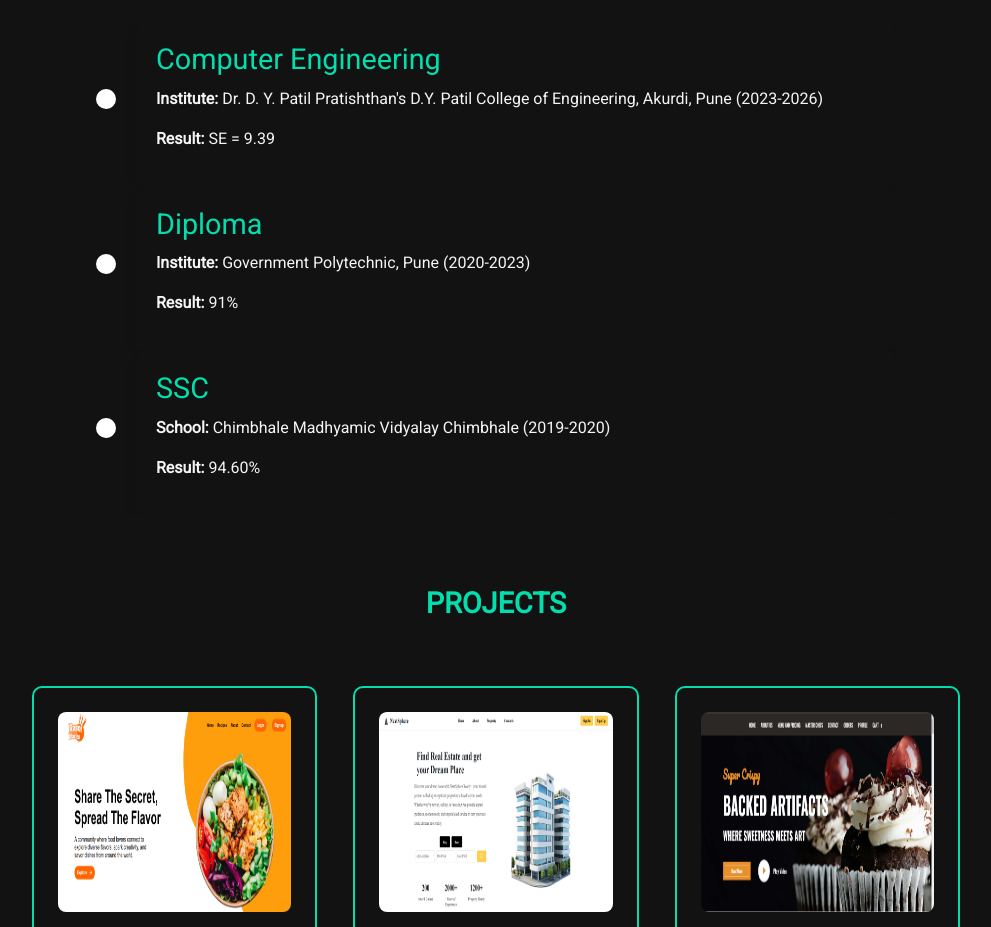
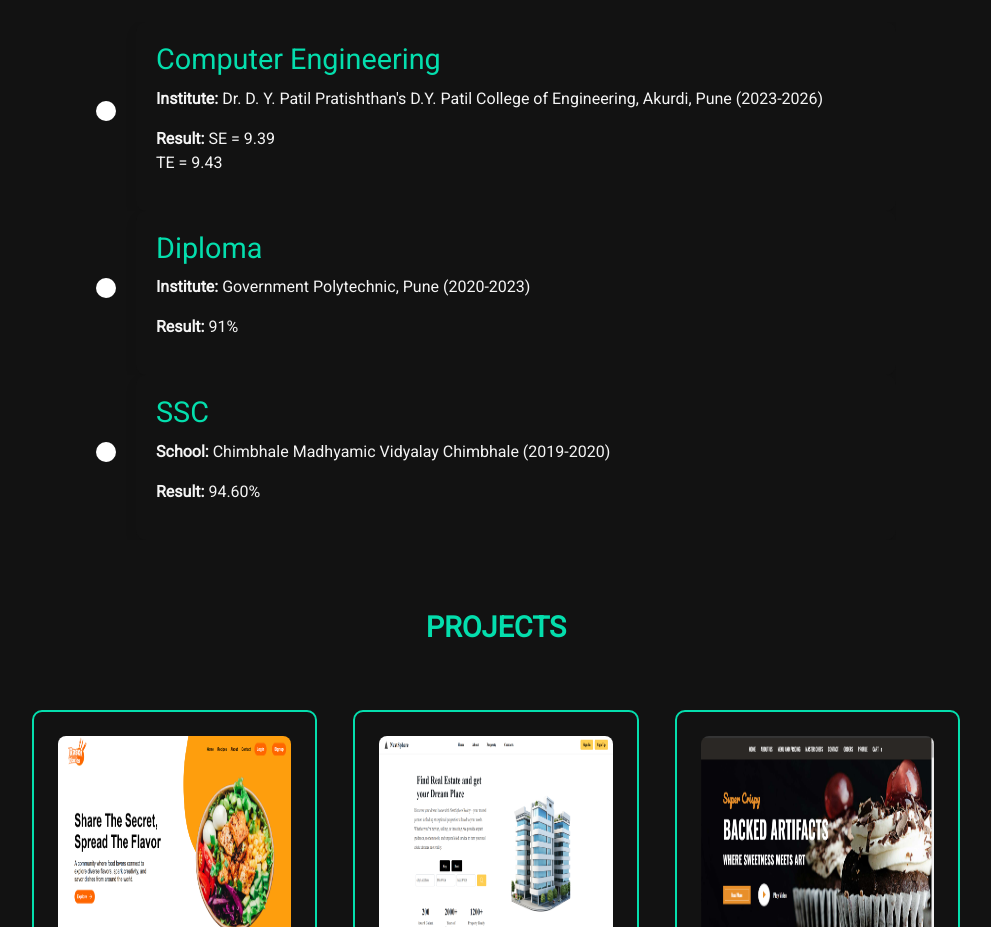
Before and after one commit to Pramila2004/Pramila-Kolhe, a React (Create React App) app: page / in a window 1280 px wide. Shown: the part 1320-2247 px from the top of the page, without its empty margins (144-1135 px from the left). Built offline with nearby package versions, Linux system fonts and the light colour scheme; a web font is replaced by a local one.

Commit message:
chnages in resume

```diff
--- a/src/components/Education.js
+++ b/src/components/Education.js
@@ -16,6 +16,8 @@ const Education = (props) => {
             </p>
             <p className="education-info">
               <strong>Result:</strong> SE = 9.39
+              <br />
+              TE = 9.43
             </p>
           </div>
         </div>
```
Also changed, not shown: 1 other file (tests, documents, lock files or other folders).
